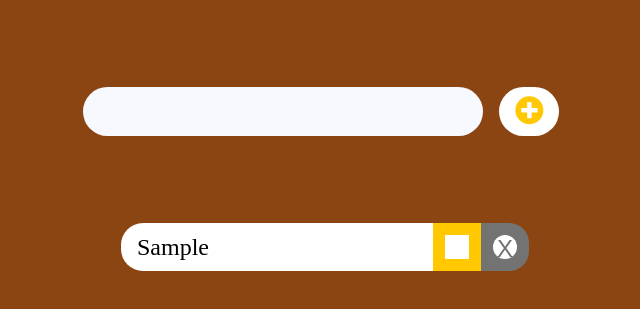
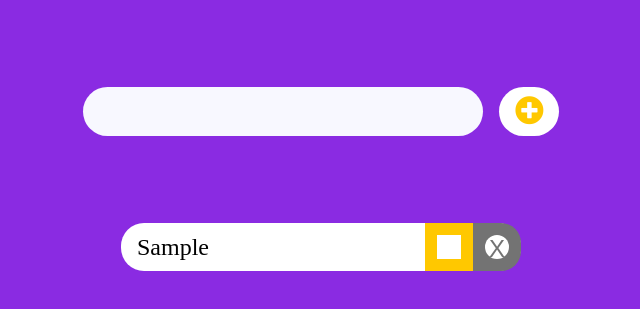
Before and after one commit to Olamitide001/TodoList, a plain HTML site: page index.html in a window 1280 px wide. Both pictures are taken after typing "Sample" into the empty fields and a click on the button 847 px from the left and 240 px from the top of the page. Shown: the part 129-438 px from the top of the page, without its empty margins (319-959 px from the left). Drawn offline with Linux system fonts and the light colour scheme.

Commit message:
fourth commit

```diff
--- a/index.html
+++ b/index.html
@@ -30,8 +30,10 @@
     <div class="todo-container">
       <div class="item item--0">
         <p class="item-list" id="0">Go to the Gym</p>
+        <div class=" buttons">
         <button class="mark"><p class="square"></p></button>
-        <button class="delete"><span class="circle">O</span></button>
+        <button class="delete"><span class="circle"></span></button>
+      </div>
       </div>
     </div>
 
--- a/script.js
+++ b/script.js
@@ -6,7 +6,7 @@ const deletebutton = document.querySelector('.delete')
 // const completebutton = document.querySelector('.mark')
 
 todoContainer.innerHTML=" "
-// todoButton.addEventListener('click', addTodo)
+
 todoButton.addEventListener('click' , addTodo)
 function addTodo(event){
     event.preventDefault()
@@ -17,30 +17,33 @@ function addTodo(event){
     paragraph.classList.add('item-list')
     paragraph.innerText = todoInput.value
     newTodo.appendChild(paragraph)
+    const btnDiv = document.createElement('div')
+    btnDiv.classList.add("buttons")
+    newTodo.appendChild(btnDiv)
     const mark = document.createElement('button')
     mark.classList.add('mark')
-    newTodo.appendChild(mark)
+    btnDiv.appendChild(mark)
     const trash = document.createElement('button')
     trash.classList.add('delete')
-    newTodo.appendChild(trash)
+    btnDiv.appendChild(trash)
     const check = document.createElement('p')
     check.classList.add('square')
     mark.appendChild(check)
     const remove = document.createElement('p')
     remove.classList.add('circle')
     trash.appendChild(remove)
-    document.querySelector(".circle").textContent = "X"
+    remove.textContent = "X"
     todoInput.value = ""
 
 mark.addEventListener('click', function(){
-    newTodo.style.textDecoration = "line-through"
+    paragraph.style.textDecoration = "line-through"
     newTodo.style.background ="grey"
-    document.querySelector(".square").textContent = "+"
+    check.textContent = "+"
 })
 mark.addEventListener('dblclick', function(){
-    newTodo.style.textDecoration = "none"
+    paragraph.style.textDecoration = "none"
     newTodo.style.background ="white"
-    document.querySelector(".square").textContent = ""
+    check.textContent = ""
 })
 trash.addEventListener('click', function(){
     newTodo.style.display = "none"
--- a/style.css
+++ b/style.css
@@ -5,7 +5,7 @@
 }
 
 body{
-    background-color: saddlebrown;
+    background-color: blueviolet;
     color: white;
     font-family: "poppins" sans-serif;
     min-height: 100vh;
@@ -47,7 +47,7 @@ form button i{
 .todo-container{
     margin: 0 auto;
     /* border: 2px solid red; */
-    width: 400px;
+    max-width: 400px;
     height:300px ;
     margin-top: 2rem;
     overflow:wrap;
@@ -58,7 +58,7 @@ form button i{
     align-items: center;
     background: white;
     color: black;
-    border-radius:22px ;
+    border-radius:23px ;
     min-height: 3rem;
     font-size: 1.5rem;
     overflow-wrap: normal;
@@ -66,6 +66,17 @@ form button i{
 }
 .item-list{
     margin-left: 1rem;
+}
+.buttons{
+    display: flex;
+    justify-content: center;
+    align-items: center;
+    width: 100px;
+    height: 3rem;
+    /* border: 1px solid red; */
+    border-top-right-radius: 20px;
+    border-bottom-right-radius: 20px;
+    margin-right: -2px;
 }
 .mark, .delete{
     height: 3rem;
@@ -79,14 +90,11 @@ form button i{
     border-bottom-right-radius: 20px;
     background: rgb(115,115,115);
     color: white;
-    position: absolute;
-    right: 432px;
+
 }
 .mark{
     background: rgb(255,200,0);
     color: white;
-    position: absolute;
-    right: 480px;
 }
 .circle{
     height: 1.5rem;
```
